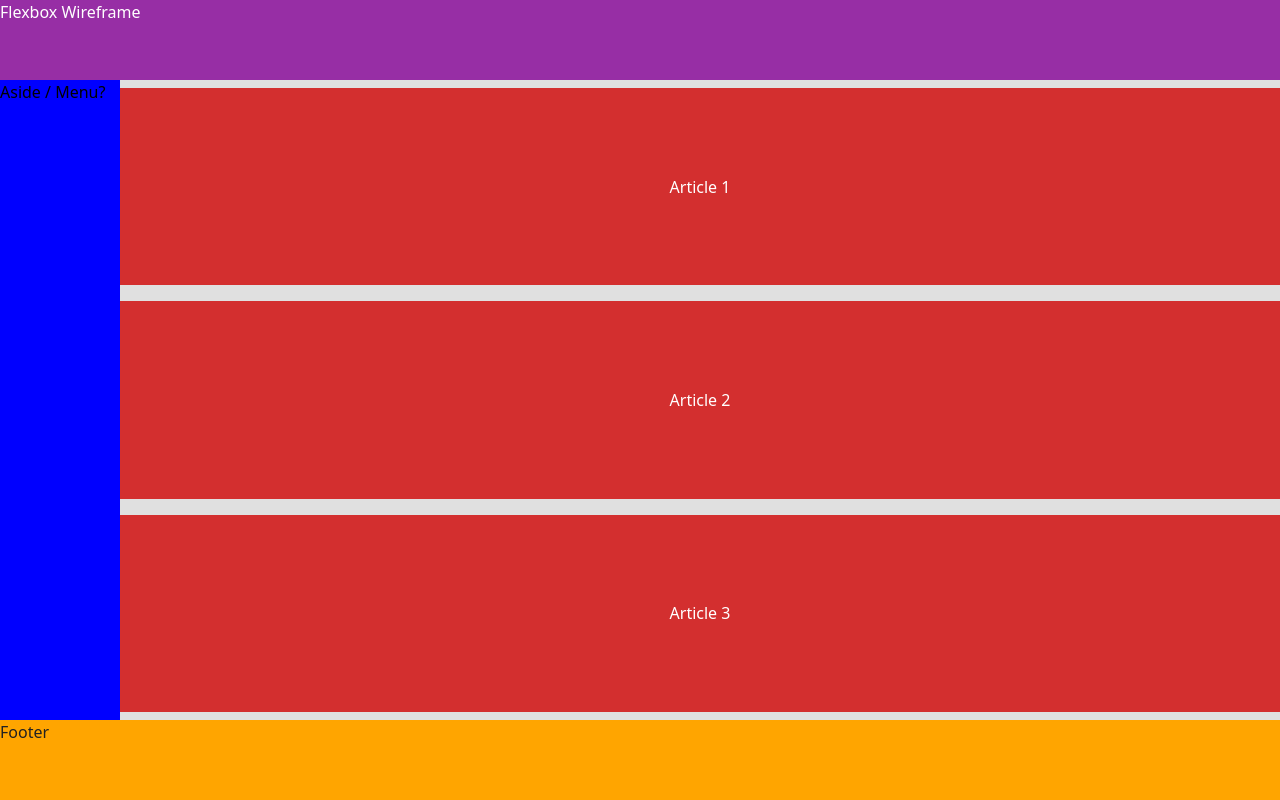
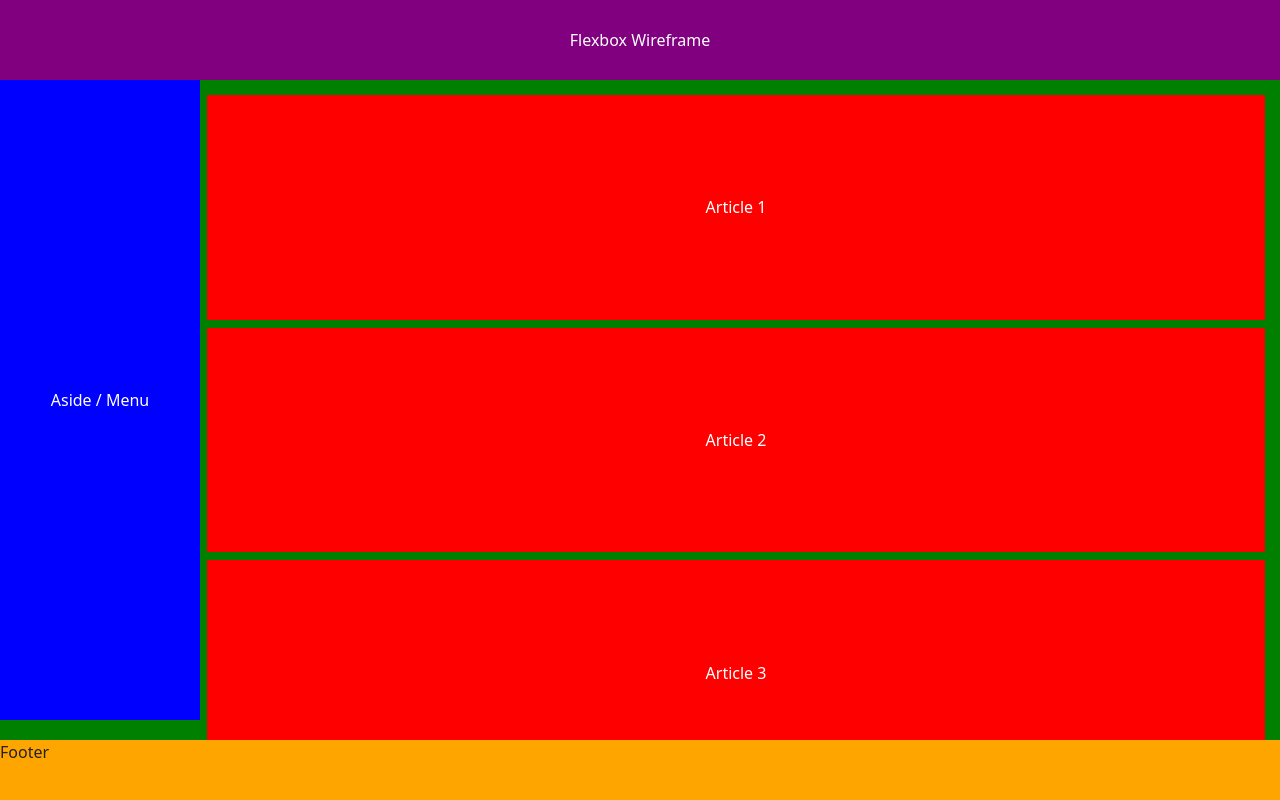
Before and after one commit to chrislambert-ky/my-codeyou-flexbox-wireframe-practice, a plain HTML site: page index.html in a window 1280 px wide. Drawn offline with Linux system fonts and the light colour scheme.

Commit message:
update for grading v2

```diff
--- a/css/style.css
+++ b/css/style.css
@@ -1,88 +1,172 @@
-html, body {
+// Finally!!
+// Now I understand why my coworkers warned me about CSS.
+// This took me a while to figure out.
+// I had to read a lot of documentation to get this one.
+// Also, code autocomplete keeps trying to add things that cause problems.
+
+body
+{
     height: 100%;
     margin: 0;
     padding: 0;
     box-sizing: border-box;
 }
-body {
+
+body
+{
     min-height: 100vh;
-    height: 100vh;
     display: flex;
-    background-color: green;
     flex-direction: column;
+    background-color: purple;
+    overflow-x: hidden;
 }
 
-header {
+header
+{
     flex: 0 0 10vh;
-    height: 10vh;
-
-    min-height: 60px;
-    max-height: 120px;
-    background: #972ea5;
-    color: #fff;
-}
-
-main {
-    flex: 1 1 80%;
-    display: flex;
-    flex-direction: row;
-    height: 80vh;
-    min-height: 0;
-}
-
-.article-container {
-    flex: 1 1 80%;
-    display: flex;
-    flex-direction: column;
-    justify-content: space-evenly;
-    align-items: stretch;
-    height: 100%;
-    background: #e0e0e0;
-}
-
-.articles {
-    flex: 1 1 0;
+    min-height: 10px;
+    max-height: 100px;
+    background: purple;
+    color: white;
+    width: 100%;
+    z-index: 15;
     display: flex;
     align-items: center;
     justify-content: center;
-    margin: 8px 0;
-    background: #d32f2f;
-    color: #fff;
+    margin: 0;
+    padding: 0;
+    border-bottom: none;
 }
 
-aside {
-    flex: 0 0 10vw;
-    width: 10vw;
-    min-width: 60px;
-    max-width: 120px;
-    height: 100%;
-    background:blue;
+main
+{
+    flex: 1 1 auto;
+    display: flex;
+    flex-direction: column;
+    width: 100%;
+    background-color: green;
+    margin: 0;
 }
 
-footer {
+.article-container
+{
+    flex: 1;
+    display: flex;
+    flex-direction: column;
+    background: transparent;
+    width: 100%;
+    gap: 8px;
+    padding: 8px;
+}
+
+.articles
+{
+    flex: 1;
+    display: flex;
+    align-items: center;
+    justify-content: center;
+    background: red;
+    color: white;
+}
+
+aside
+{
+    flex: 0 0 auto;
+    width: 100%;
+    min-height: 80px;
+    background: blue;
+    color: white;
+    order: 1;
+    display: flex;
+    align-items: center;
+    justify-content: center;
+}
+
+footer
+{
     flex: 0 0 10vh;
-    height: 10vh;
     min-height: 60px;
     max-height: 120px;
     background: orange;
     color: #222;
+    width: 100%;
+    order: 3;
 }
 
-@media (max-width: 600px) {
-    main {
+@media (max-width: 600px)
+{
+    header
+    {
+        position: relative;
+    }
+
+    main
+    {
         flex-direction: column;
-        height: 80vh;
+        margin-top: 0;
+        padding: 0;
     }
-    .article-container {
-        width: 100%;
-        height: 80%;
+
+    aside {
+        order: 1;
     }
-    aside {
-        width: 100%;
-        height: 10vh;
-        min-width: unset;
-        max-width: unset;
-        min-height: 40px;
-        max-height: 120px;
+
+    .article-container
+    {
+        order: 2;
     }
 }
+
+@media (min-width: 601px)
+{
+    header
+    {
+        position: fixed;
+        top: 0;
+        left: 0;
+        height: 10vh;
+        min-height: 10px;
+        max-height: 100px;
+    }
+
+    main
+    {
+        flex-direction: row;
+        margin-top: 10vh;
+        background-color: green;
+        padding-top: 0;
+        border-top: none;
+    }
+
+    aside
+    {
+        position: fixed;
+        left: 0;
+        top: 10vh;
+        bottom: 10vh;
+        height: calc(100vh - 20vh);
+        width: 15vw;
+        min-width: 200px;
+        max-width: 300px;
+        z-index: 5;
+        margin: 0;
+        padding: 0;
+        border-top: none;
+    }
+
+    .article-container
+    {
+        margin-left: 15vw;
+        width: calc(100% - 15vw);
+        padding: 15px;
+    }
+
+    footer
+    {
+        position: fixed;
+        bottom: 0;
+        left: 0;
+        width: 100%;
+        z-index: 5;
+    }
+}
--- a/index.html
+++ b/index.html
@@ -10,7 +10,7 @@
 <body>
     <header>Flexbox Wireframe</header>
     <main>
-        <aside>Aside / Menu?</aside>
+        <aside>Aside / Menu</aside>
         <div class="article-container">
             <article class="articles">Article 1</article>
             <article class="articles">Article 2</article>
```
Also changed, not shown: desktop-wireframe.png (added).
